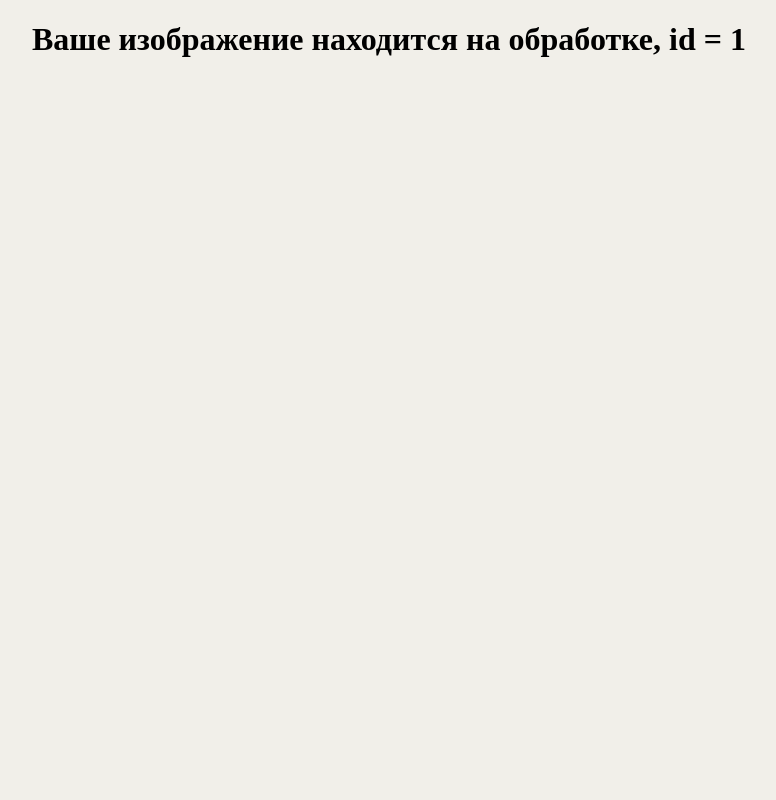
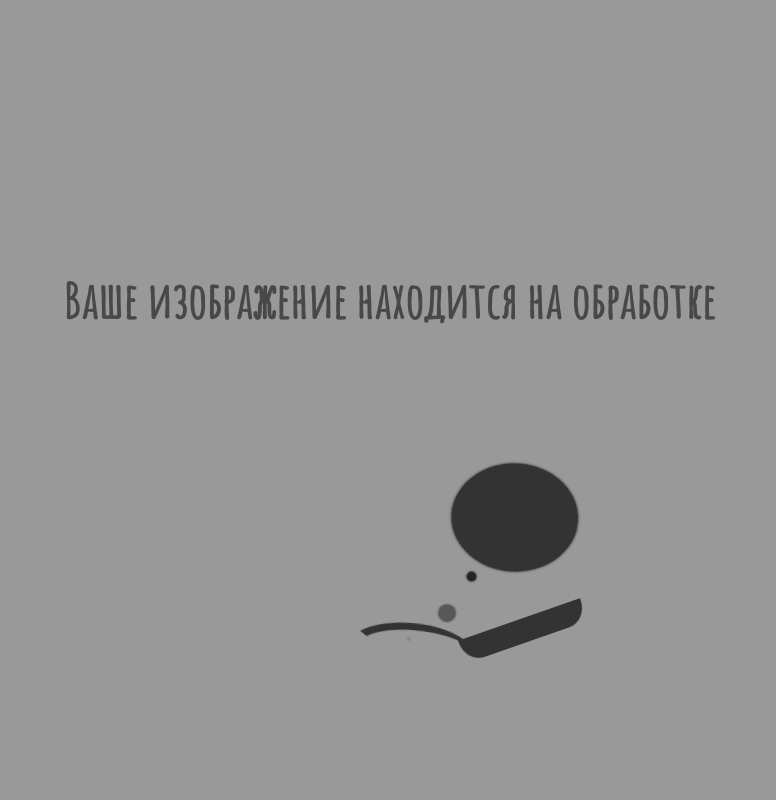
Before and after one commit to petrmareltuev/OCR, a Django app: template templates/processing.html in a window 1280 px wide. Shown: the whole page, without its empty margins (251-1027 px from the left). Run offline with Django 3.2, Linux system fonts and the light colour scheme; the template is opened without the code that fills it: most values are stand-ins (such as "Sample title", 1, 10 or a date in 2020); parts of the project's set-up code (start-up, migrations or seed data) failed here and were passed over; some web fonts are replaced.

Commit message:
processing styling

```diff
--- a/mainpage/views.py
+++ b/mainpage/views.py
@@ -43,7 +43,7 @@ def processing(request, uuid):
 	logger.debug("processing uuid request")
 	logger.debug(uuid)
 
-	res = recognize.AsyncResult(str(uuid))
+	res = recognize.AsyncResult(status_coder(uuid))
 	logger.debug(res.ready())
 
 	if (res.ready()):
--- a/styles/home.css
+++ b/styles/home.css
@@ -9,7 +9,7 @@
 .form-input{
 	width: 70%;
 	padding: 20px;
-
+	background-color: rgb(241,239, 233);
 	border: 2px dashed #555;
 
 }
@@ -32,6 +32,7 @@
 
 .form-input label{
 	margin:0 auto;
+	text-align: center;
 }
 
 
--- /dev/null
+++ b/styles/loading.css
@@ -0,0 +1,233 @@
+@import url('https://fonts.googleapis.com/css?family=Amatic+SC');
+body {
+  background-color: #ffde6b;
+  height: 100vh;
+  width: 100vw;
+  overflow: hidden;
+}
+h1 {
+  position: relative;
+  margin: 0 auto;
+  top: 25vh;
+  width: 100vw;
+  text-align: center;
+  font-family: 'Amatic SC';
+  font-size: 6vh;
+  color: #333;
+  opacity: 0.75;
+  animation: pulse 2.5s linear infinite;
+}
+#cooking {
+  position: relative;
+  margin: 0 auto;
+  top: 0;
+  width: 75vh;
+  height: 75vh;
+  overflow: hidden;
+}
+#cooking .bubble {
+  position: absolute;
+  border-radius: 100%;
+  box-shadow: 0 0 0.25vh #4d4d4d;
+  opacity: 0;
+}
+#cooking .bubble:nth-child(1) {
+  margin-top: 2.5vh;
+  left: 58%;
+  width: 2.5vh;
+  height: 2.5vh;
+  background-color: #454545;
+  animation: bubble 2s cubic-bezier(0.53, 0.16, 0.39, 0.96) infinite;
+}
+#cooking .bubble:nth-child(2) {
+  margin-top: 3vh;
+  left: 52%;
+  width: 2vh;
+  height: 2vh;
+  background-color: #3d3d3d;
+  animation: bubble 2s ease-in-out 0.35s infinite;
+}
+#cooking .bubble:nth-child(3) {
+  margin-top: 1.8vh;
+  left: 50%;
+  width: 1.5vh;
+  height: 1.5vh;
+  background-color: #333;
+  animation: bubble 1.5s cubic-bezier(0.53, 0.16, 0.39, 0.96) 0.55s infinite;
+}
+#cooking .bubble:nth-child(4) {
+  margin-top: 2.7vh;
+  left: 56%;
+  width: 1.2vh;
+  height: 1.2vh;
+  background-color: #2b2b2b;
+  animation: bubble 1.8s cubic-bezier(0.53, 0.16, 0.39, 0.96) 0.9s infinite;
+}
+#cooking .bubble:nth-child(5) {
+  margin-top: 2.7vh;
+  left: 63%;
+  width: 1.1vh;
+  height: 1.1vh;
+  background-color: #242424;
+  animation: bubble 1.6s ease-in-out 1s infinite;
+}
+#cooking #area {
+  position: absolute;
+  bottom: 0;
+  right: 0;
+  width: 50%;
+  height: 50%;
+  background-color: transparent;
+  transform-origin: 15% 60%;
+  animation: flip 2.1s ease-in-out infinite;
+}
+#cooking #area #sides {
+  position: absolute;
+  width: 100%;
+  height: 100%;
+  transform-origin: 15% 60%;
+  animation: switchSide 2.1s ease-in-out infinite;
+}
+#cooking #area #sides #handle {
+  position: absolute;
+  bottom: 18%;
+  right: 80%;
+  width: 35%;
+  height: 20%;
+  background-color: transparent;
+  border-top: 1vh solid #333;
+  border-left: 1vh solid transparent;
+  border-radius: 100%;
+  transform: rotate(20deg) rotateX(0deg) scale(1.3, 0.9);
+}
+#cooking #area #sides #pan {
+  position: absolute;
+  bottom: 20%;
+  right: 30%;
+  width: 50%;
+  height: 8%;
+  background-color: #333;
+  border-radius: 0 0 1.4em 1.4em;
+  transform-origin: -15% 0;
+}
+#cooking #area #pancake {
+  position: absolute;
+  top: 24%;
+  width: 100%;
+  height: 100%;
+  transform: rotateX(85deg);
+  animation: jump 2.1s ease-in-out infinite;
+}
+#cooking #area #pancake #pastry {
+  position: absolute;
+  bottom: 26%;
+  right: 37%;
+  width: 40%;
+  height: 45%;
+  background-color: #333;
+  box-shadow: 0 0 3px 0 #333;
+  border-radius: 100%;
+  transform-origin: -20% 0;
+  animation: fly 2.1s ease-in-out infinite;
+}
+@keyframes jump {
+  0% {
+    top: 24%;
+    transform: rotateX(85deg);
+  }
+  25% {
+    top: 10%;
+    transform: rotateX(0deg);
+  }
+  50% {
+    top: 30%;
+    transform: rotateX(85deg);
+  }
+  75% {
+    transform: rotateX(0deg);
+  }
+  100% {
+    transform: rotateX(85deg);
+  }
+}
+@keyframes flip {
+  0% {
+    transform: rotate(0deg);
+  }
+  5% {
+    transform: rotate(-27deg);
+  }
+  30%, 50% {
+    transform: rotate(0deg);
+  }
+  55% {
+    transform: rotate(27deg);
+  }
+  83.3% {
+    transform: rotate(0deg);
+  }
+  100% {
+    transform: rotate(0deg);
+  }
+}
+@keyframes switchSide {
+  0% {
+    transform: rotateY(0deg);
+  }
+  50% {
+    transform: rotateY(180deg);
+  }
+  100% {
+    transform: rotateY(0deg);
+  }
+}
+@keyframes fly {
+  0% {
+    bottom: 26%;
+    transform: rotate(0deg);
+  }
+  10% {
+    bottom: 40%;
+  }
+  50% {
+    bottom: 26%;
+    transform: rotate(-190deg);
+  }
+  80% {
+    bottom: 40%;
+  }
+  100% {
+    bottom: 26%;
+    transform: rotate(0deg);
+  }
+}
+@keyframes bubble {
+  0% {
+    transform: scale(0.15, 0.15);
+    top: 80%;
+    opacity: 0;
+  }
+  50% {
+    transform: scale(1.1, 1.1);
+    opacity: 1;
+  }
+  100% {
+    transform: scale(0.33, 0.33);
+    top: 60%;
+    opacity: 0;
+  }
+}
+@keyframes pulse {
+  0% {
+    transform: scale(1, 1);
+    opacity: 0.25;
+  }
+  50% {
+    transform: scale(1.2, 1);
+    opacity: 1;
+  }
+  100% {
+    transform: scale(1, 1);
+    opacity: 0.25;
+  }
+}
--- a/styles/styles.css
+++ b/styles/styles.css
@@ -1,14 +1,16 @@
-html {
-  position:relative;
-  min-height: 100%;
+html, body {
+  height: 100%;
+  width: 100%;
+  margin: 0;
+  padding: 0;
+  overflow: hidden;
 }
 
+
 body {
-  margin: 0;
-  padding: 0;
-  height:100%;
-  text-align: center;
+  overflow: auto;
   background-color: rgb(241,239, 233);
+
 }
 li{
   float:left;
--- /dev/null
+++ b/styles/wait.css
@@ -0,0 +1,8 @@
+.wait{
+	display: flex;
+	align-items: center;
+	justify-content: center;
+	flex-direction: column;
+	background: #999;
+	height: 100%;
+}
--- /dev/null
+++ b/templates/elements/loading.html
@@ -0,0 +1,16 @@
+<div id="cooking">
+    <div class="bubble"></div>
+    <div class="bubble"></div>
+    <div class="bubble"></div>
+    <div class="bubble"></div>
+    <div class="bubble"></div>
+    <div id="area">
+        <div id="sides">
+            <div id="pan"></div>
+            <div id="handle"></div>
+        </div>
+        <div id="pancake">
+            <div id="pastry"></div>
+        </div>
+    </div>
+</div>
--- a/templates/processing.html
+++ b/templates/processing.html
@@ -2,10 +2,18 @@
 {% load static %}
 
 {% block content %}
+<link rel="stylesheet" href="{% static 'wait.css' %}">
+<link rel="stylesheet" href="{% static 'loading.css' %}">
+<meta http-equiv="refresh" content="3; {{taskId}}">
 
-<meta http-equiv="refresh" content="2; {{taskId}}">
-<div class = "processed_view">
-	<h1>Ваше изображение находится на обработке, id = {{taskId}}</h1>
+<div class = "wait">
+
+	<div>
+		<h1>Ваше изображение находится на обработке</h1>
+	</div>
+	<div>
+		{% include 'elements/loading.html' %}
+	</div>
 
 </div>
 {% endblock %}
```
Also changed, not shown: Model/OCRModel.py (+7 -7 lines), Requirements.txt (+30 -3 lines), 6 other files.
